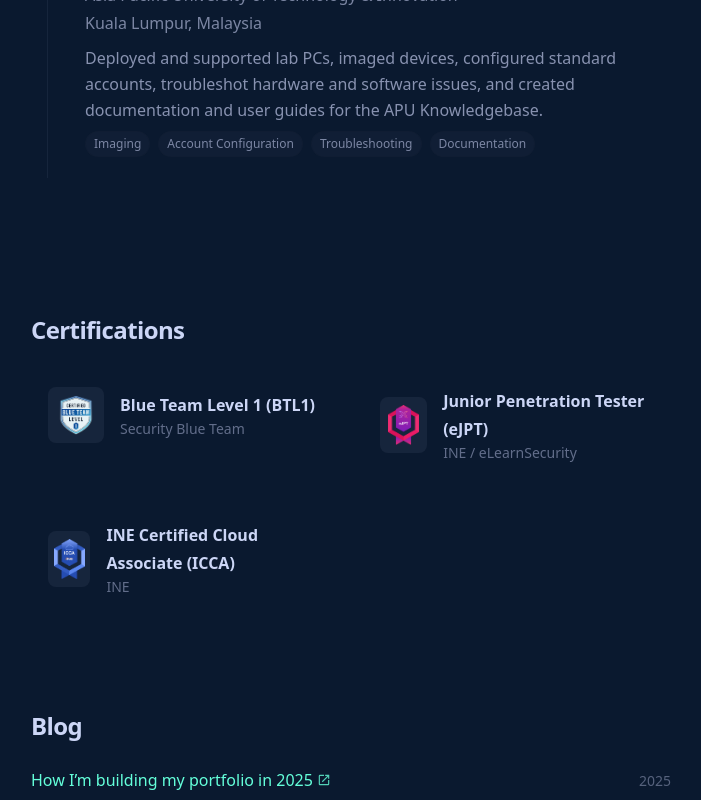
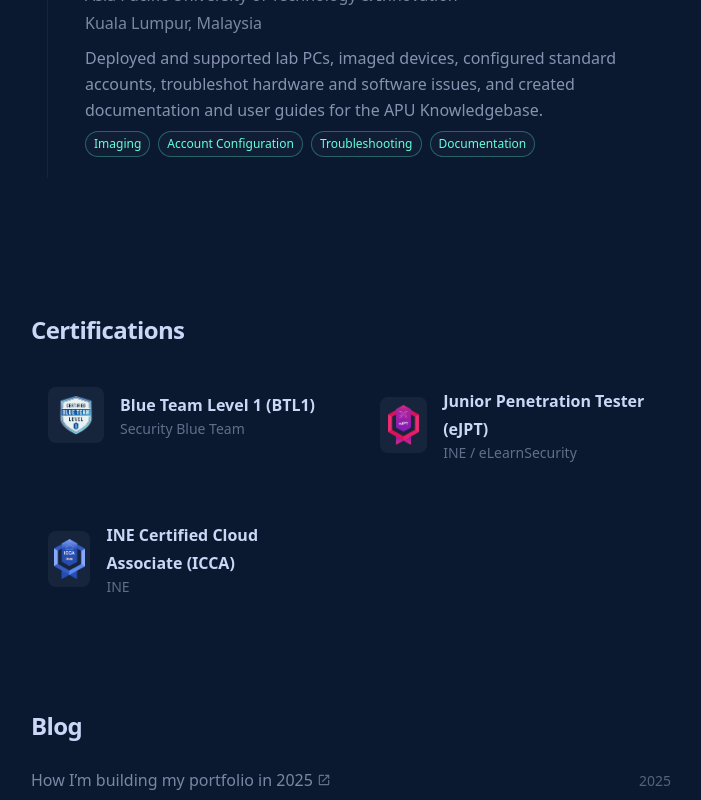
Before and after one commit to muntazirx/portfolio, a Next.js app: page / in a window 1280 px wide. Shown: the part 1380-2180 px from the top of the page, without its empty margins (577-1278 px from the left). Built offline with nearby package versions, Linux system fonts and the light colour scheme.

Commit message:
Style: use accent for skill tags, keep links as text with accent underline; align with reference design

```diff
--- a/src/app/globals.css
+++ b/src/app/globals.css
@@ -53,7 +53,6 @@ a {
   color: inherit;
 }
 a[href]:not(.unstyled) {
-  color: var(--accent);
   text-decoration-color: color-mix(in oklab, var(--accent) 40%, transparent);
   text-underline-offset: 4px;
 }
--- a/src/components/ExternalLink.tsx
+++ b/src/components/ExternalLink.tsx
@@ -16,7 +16,7 @@ export default function ExternalLink({ href, children, className, ariaLabel }: P
       aria-label={
         ariaLabel ?? (typeof children === "string" ? `${children} (opens in new tab)` : undefined)
       }
-      className={`inline-flex items-center gap-1 text-accent hover:underline underline-offset-4 ${className ?? ""}`}
+      className={`inline-flex items-center gap-1 hover:underline underline-offset-4 ${className ?? ""}`}
     >
       {children}
       <span className="sr-only">(opens in new tab)</span>
--- a/src/components/ProjectCard.tsx
+++ b/src/components/ProjectCard.tsx
@@ -12,7 +12,7 @@ export default function ProjectCard({ title, summary, tech, href }: Props) {
       <p className="mt-1 text-foreground/80 text-sm">{summary}</p>
       <div className="mt-3 flex flex-wrap gap-2">
         {tech.map((t) => (
-          <span key={t} className="text-xs px-2 py-1 rounded-full bg-foreground/5">
+          <span key={t} className="text-xs px-2 py-1 rounded-full text-accent border border-accent/30 bg-foreground/5">
             {t}
           </span>
         ))}
--- a/src/components/Timeline.tsx
+++ b/src/components/Timeline.tsx
@@ -50,7 +50,7 @@ export default function Timeline({ items }: Props) {
             {item.skills.map((s) => (
               <span
                 key={s}
-                className="text-xs px-2 py-1 rounded-full bg-foreground/5 border border-black/5 dark:border-white/10"
+                className="text-xs px-2 py-1 rounded-full text-accent border border-accent/30 bg-foreground/5"
               >
                 {s}
               </span>
```
